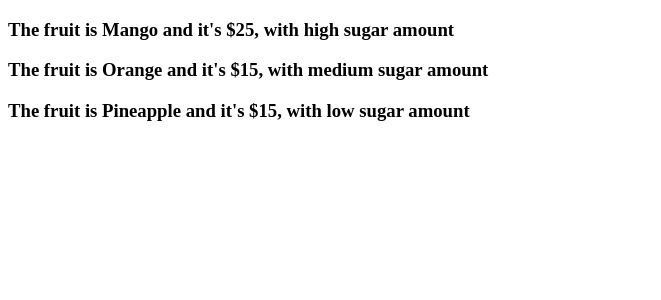
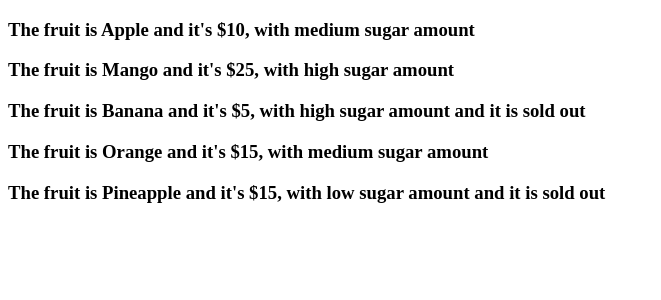
Before and after one commit to zlrkw11/reactpro, a React (Vite) app: page / in a window 1280 px wide. Shown: the top 300 px of the page, without its empty margins (0-661 px from the left). Built offline with nearby package versions, Linux system fonts and the light colour scheme.

Commit message:
removed condition to not display from previous lesson

```diff
--- a/src/components/Fruit.jsx
+++ b/src/components/Fruit.jsx
@@ -2,14 +2,10 @@ export default function Fruit({ name, price, sweetness, soldout }) {
   return (
     <div>
       {/* The fruit is {name} and it's ${price}, with {sweetness} sugar amount */}
-      {price > 10 ? (
-        <h3>
-          The fruit is {name} and it's ${price}, with {sweetness} sugar amount
-          {soldout ? " and it is sold out" : ""}
-        </h3>
-      ) : (
-        ""
-      )}
+      <h3>
+        The fruit is {name} and it's ${price}, with {sweetness} sugar amount
+        {soldout ? " and it is sold out" : ""}
+      </h3>
     </div>
   );
 }
--- a/src/components/Fruits.jsx
+++ b/src/components/Fruits.jsx
@@ -41,6 +41,7 @@ export default function Fruits() {
           name={fruit.name}
           price={fruit.price}
           sweetness={fruit.sweetness}
+          soldout={fruit.soldout}
         />
       ))}
     </div>
```
